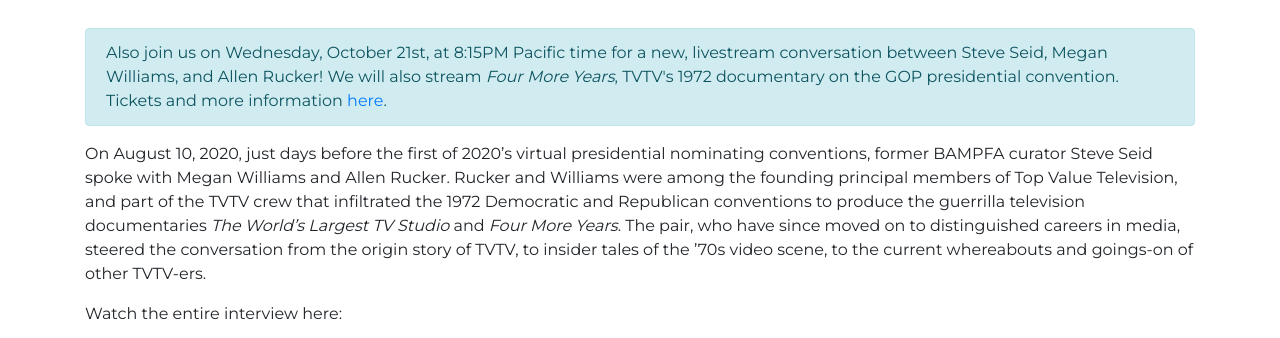
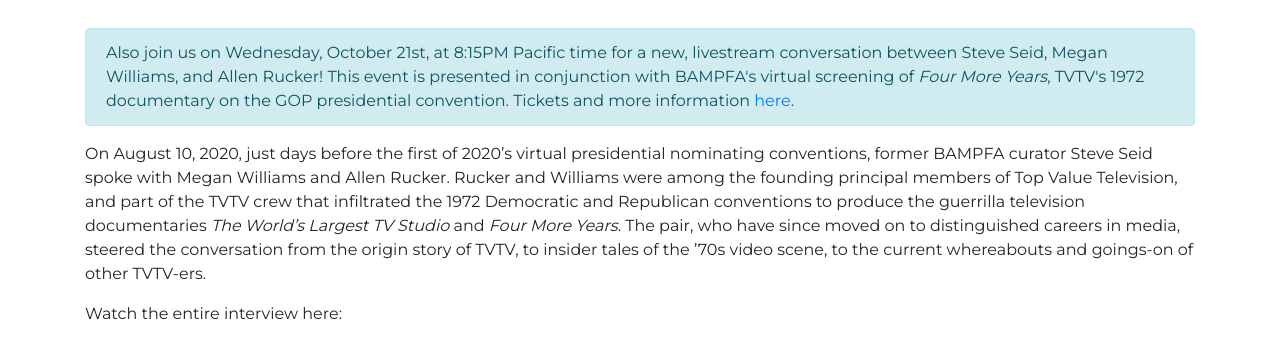
Before and after one commit to BAM-PFA/guerrillatv, a Jekyll site: the page built from _collections/_interviews/2020-08-10_seid-rucker-williams.md, in a window 1280 px wide and 900 px high, scrolled down 801 px, cut to the strip 193-531 px from the top of the window. Built offline with Jekyll 4.4.1, drawn with Linux system fonts in a browser that asks for light colours; nearby versions of some CDN libraries; some web fonts are replaced.

Commit message:
change copy on 10/21/20 event

```diff
--- a/_collections/_interviews/2020-08-10_seid-rucker-williams.md
+++ b/_collections/_interviews/2020-08-10_seid-rucker-williams.md
@@ -9,7 +9,7 @@
 ---
 
 <div class="alert alert-info" role="alert">
-  Also join us on Wednesday, October 21st, at 8:15PM Pacific time for a new, livestream conversation between Steve Seid, Megan Williams, and Allen Rucker! <!-- more --> We will also stream <i>Four More Years</i>, TVTV's 1972 documentary on the GOP presidential convention. Tickets and more information <a href="https://bampfa.org/event/four-more-years">here</a>.
+  Also join us on Wednesday, October 21st, at 8:15PM Pacific time for a new, livestream conversation between Steve Seid, Megan Williams, and Allen Rucker! <!-- more --> This event is presented in conjunction with BAMPFA's virtual screening of <i>Four More Years</i>, TVTV's 1972 documentary on the GOP presidential convention. Tickets and more information <a href="https://bampfa.org/event/four-more-years">here</a>.
 </div>
 
 On August 10, 2020, just days before the first of 2020's virtual presidential nominating conventions, former BAMPFA curator Steve Seid spoke with Megan Williams and Allen Rucker. Rucker and Williams were among the founding principal members of Top Value Television, and part of the TVTV crew that infiltrated the 1972 Democratic and Republican conventions to produce the guerrilla television documentaries *The World's Largest TV Studio* and *Four More Years*. The pair, who have since moved on to distinguished careers in media, steered the  conversation from the origin story of TVTV, to insider tales of the '70s video scene, to the current whereabouts and goings-on of other TVTV-ers.
```
